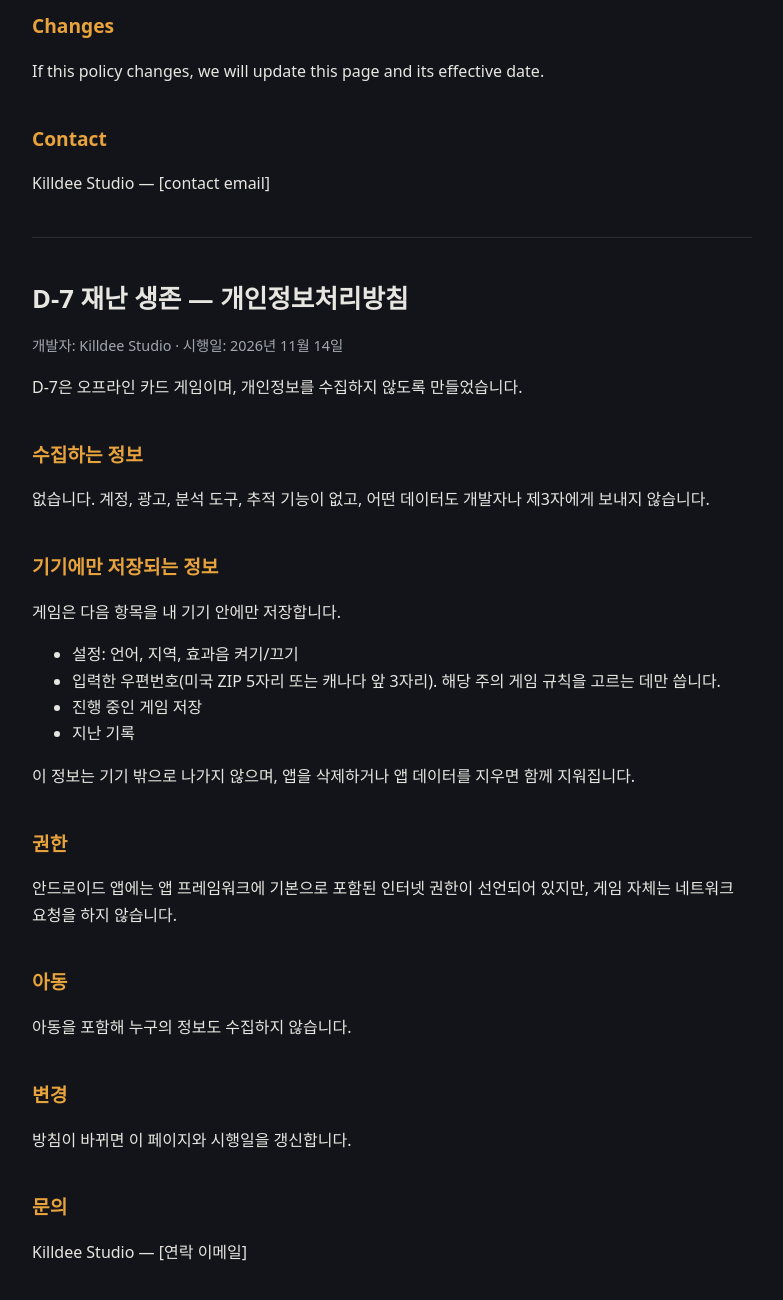
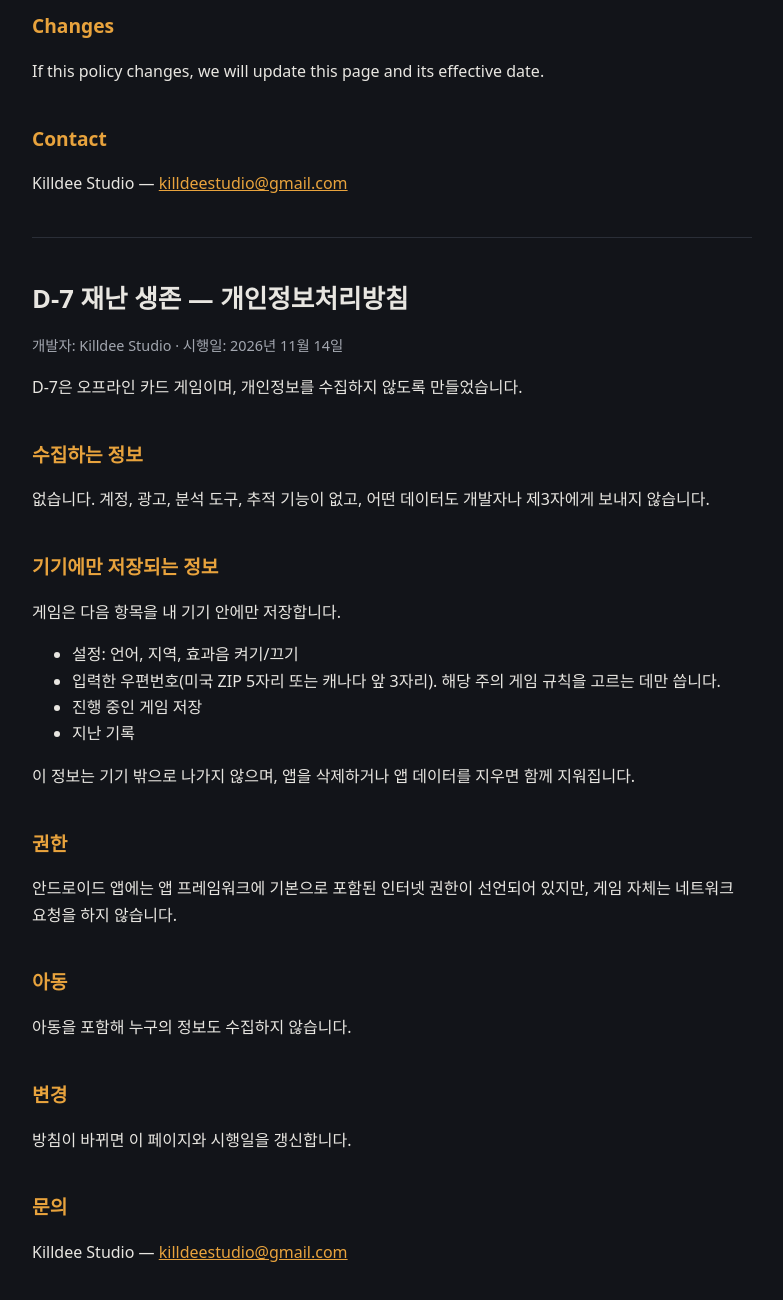
Before and after one commit to killdeestudio/D7, a website: page docs/privacy.html in a window 1280 px wide. Shown: the part 876-2176 px from the top of the page, without its empty margins (248-1031 px from the left). Drawn offline with Linux system fonts and the light colour scheme.

Commit message:
Add Killdee Studio contact email to privacy policy
Co-Authored-By: Claude Opus 5.5 <noreply@anthropic.com>
Claude-Session: https://claude.ai/code/session_01TUJVtLX5LJZZpC8TJbVEvK

```diff
--- a/docs/privacy.html
+++ b/docs/privacy.html
@@ -37,7 +37,7 @@
     <h2>Changes</h2>
     <p>If this policy changes, we will update this page and its effective date.</p>
     <h2>Contact</h2>
-    <p>Killdee Studio — <!-- 연락 이메일을 여기에 넣으세요 --><span>[contact email]</span></p>
+    <p>Killdee Studio — <a href="mailto:killdeestudio@gmail.com">killdeestudio@gmail.com</a></p>
   </section>
   <hr>
   <section lang="ko">
@@ -62,7 +62,7 @@
     <h2>변경</h2>
     <p>방침이 바뀌면 이 페이지와 시행일을 갱신합니다.</p>
     <h2>문의</h2>
-    <p>Killdee Studio — <span>[연락 이메일]</span></p>
+    <p>Killdee Studio — <a href="mailto:killdeestudio@gmail.com">killdeestudio@gmail.com</a></p>
   </section>
 </main>
 </body>
```
Also changed, not shown: README.md.
